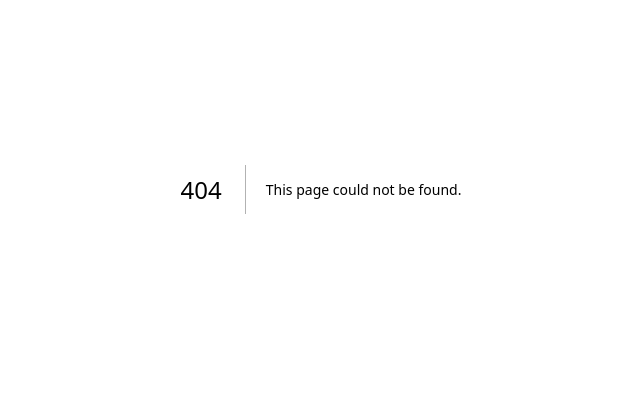
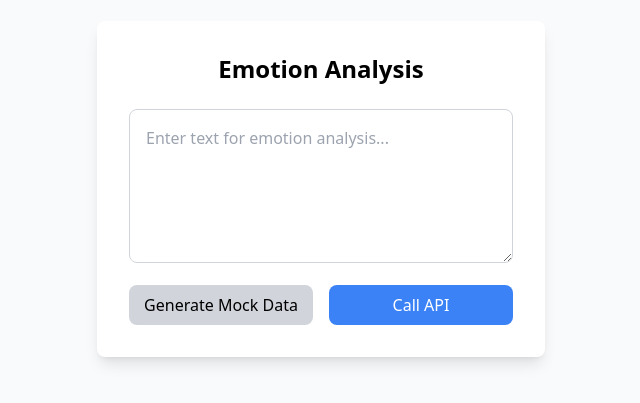
Before and after one commit to Githubak2002/sentiment-analysis-project, a Next.js app: page /emotion-analysis in a window 1280 px wide. Before the commit this address had no page. Shown: the part 211-614 px from the top of the page, without its empty margins (319-959 px from the left). Built offline with nearby package versions, Linux system fonts and the light colour scheme.

Commit message:
added api and frontend to display the response

```diff
--- /dev/null
+++ b/app/api/emotion/route.js
@@ -0,0 +1,47 @@
+// app/api/emotion/route.js
+export async function POST(request) {
+  try {
+    const { inputs } = await request.json();
+
+    const response = await fetch(
+      "https://api-inference.huggingface.co/models/j-hartmann/emotion-english-distilroberta-base",
+      {
+        headers: {
+          Authorization: `Bearer ${process.env.NEXT_PUBLIC_HUGGING_FACE_API_KEY}`,
+          "Content-Type": "application/json",
+        },
+        method: "POST",
+        body: JSON.stringify({ inputs }),
+      }
+    );
+
+    const result = await response.json();
+
+    // Check if the model is loading and return the estimated time
+    if (result.error && result.error.includes("currently loading")) {
+      return new Response(
+        JSON.stringify({
+          error: "Model is loading, please wait...",
+          estimated_time: result.estimated_time,
+        }),
+        { status: 503 } // 503 Service Unavailable: model is loading
+      );
+    }
+
+    // Transform the response into an array of objects
+    const formattedResult = Array.isArray(result)
+      ? result[0].map((item) => ({
+          label: item.label || "Unknown",
+          score: item.score || 0,
+        }))
+      : [];
+
+    return new Response(JSON.stringify(formattedResult), { status: 200 });
+  } catch (error) {
+    console.error("API error:", error);
+    return new Response(
+      JSON.stringify({ error: "Error calling the API" }),
+      { status: 500 }
+    );
+  }
+}
--- /dev/null
+++ b/app/emotion-analysis/page.jsx
@@ -0,0 +1,153 @@
+"use client";
+
+import { useState } from "react";
+
+export default function HomePage() {
+  const [inputText, setInputText] = useState("");
+  const [response, setResponse] = useState(null);
+  const [loading, setLoading] = useState(false);
+  const [estimatedTime, setEstimatedTime] = useState(null);
+
+  // Mock API response
+  const mockResponse = [
+    {
+      label: "anger",
+      score: 0.4598177671432495,
+    },
+    {
+      label: "fear",
+      score: 0.2572673261165619,
+    },
+    {
+      label: "disgust",
+      score: 0.24807099997997284,
+    },
+    {
+      label: "neutral",
+      score: 0.022549116984009743,
+    },
+    {
+      label: "sadness",
+      score: 0.007794627919793129,
+    },
+    {
+      label: "surprise",
+      score: 0.0032203877344727516,
+    },
+    {
+      label: "joy",
+      score: 0.0012796701630577445,
+    },
+  ];
+
+  // Handle generating mock response
+  const handleMockResponse = () => {
+    setResponse(mockResponse); // Set mock response
+    setEstimatedTime(null); // Clear any estimated time
+  };
+
+  // Handle API call
+  const handleApiCall = async () => {
+    setLoading(true); // Set loading state
+    setResponse(null); // Reset previous response
+    setEstimatedTime(null); // Reset estimated time
+
+    try {
+      const res = await fetch("/api/emotion", {
+        method: "POST",
+        headers: {
+          "Content-Type": "application/json",
+        },
+        body: JSON.stringify({ inputs: inputText }),
+      });
+
+      const data = await res.json();
+
+      console.log("Api Result → ", data);
+
+      // Handle model loading case
+      if (data.error && data.error === "Model is loading, please wait...") {
+        setEstimatedTime(data.estimated_time);
+        setResponse({ error: data.error });
+      } else {
+        setResponse(data); // Set API response
+      }
+    } catch (error) {
+      console.error("Error:", error);
+      setResponse({ error: "Failed to fetch data from API" });
+    } finally {
+      setLoading(false); // Reset loading state
+    }
+  };
+
+  return (
+    <div className="min-h-screen flex flex-col items-center justify-center bg-gray-50 p-6">
+      <div className="w-full max-w-md bg-white p-8 rounded-lg shadow-lg">
+        <h1 className="text-2xl font-semibold text-center mb-6">Emotion Analysis</h1>
+
+        {/* Form for text input */}
+        <textarea
+          className="w-full p-4 border border-gray-300 rounded-lg focus:outline-none focus:ring-2 focus:ring-blue-500"
+          rows="5"
+          placeholder="Enter text for emotion analysis..."
+          value={inputText}
+          onChange={(e) => setInputText(e.target.value)}
+        ></textarea>
+
+        {/* Buttons for Mock Response and API Call */}
+        <div className="flex justify-between space-x-4 mt-4">
+          <button
+            onClick={handleMockResponse}
+            className="flex-1 py-2 bg-gray-300 text-black rounded-lg hover:bg-gray-400 transition duration-300"
+          >
+            Generate Mock Data
+          </button>
+          <button
+            onClick={handleApiCall}
+            className="flex-1 py-2 bg-blue-500 text-white rounded-lg hover:bg-blue-600 transition duration-300"
+            disabled={loading}
+          >
+            {loading ? "Calling API..." : "Call API"}
+          </button>
+        </div>
+
+        {/* Displaying the response */}
+        {response && (
+          <div className="mt-6 p-4 bg-gray-100 rounded-lg">
+            <h2 className="text-lg font-semibold">Result:</h2>
+            {response.error ? (
+              <div>
+                <p className="text-red-600">{response.error}</p>
+                {estimatedTime && (
+                  <p className="text-yellow-600">
+                    Estimated time to wait: {estimatedTime} seconds
+                  </p>
+                )}
+              </div>
+            ) : (
+              <div>
+                {/* Display results in a table */}
+                <table className="w-full table-auto mt-4">
+                  <thead className="bg-gray-200">
+                    <tr>
+                      <th className="py-2 px-4 text-left text-sm font-semibold">Emotion</th>
+                      <th className="py-2 px-4 text-left text-sm font-semibold">Score</th>
+                    </tr>
+                  </thead>
+                  <tbody>
+                    {response.map((item, index) => (
+                      <tr key={index} className="border-t">
+                        <td className="py-2 px-4 text-sm">{item.label}</td>
+                        <td className="py-2 px-4 text-sm">{item.score.toFixed(4)}</td>
+                        </tr>
+                    ))}
+                  </tbody>
+                </table>
+              </div>
+            )}
+          </div>
+        )}
+      </div>
+    </div>
+  );
+}
--- a/app/page.js
+++ b/app/page.js
@@ -1,10 +1,17 @@
-import Image from "next/image";
+export default function Home() {
 
-export default function Home() {
   return (
+    <div className="min-h-screen flex flex-col items-center justify-center bg-gray-50 p-6">
+      <div className="w-full max-w-md bg-white p-8 rounded-lg shadow-lg">
 
-  <main>
-    Main page Hello bro!
-  </main>
+
+      </div>
+    </div>
   );
 }
+
+
+/** IMPORTANT: content to analysis
+
+As the meeting ended, Mark sat back in his chair, his mind racing with frustration. He had just presented his idea, but instead of support, he was met with resistance from his colleagues. The feeling of anger surged through him, with a score of 0.45, as he thought about how dismissive they were. He had worked so hard on the project, only to have it brushed aside. His fists clenched as he replayed the conversation in his mind, frustrated by their lack of understanding. At the same time, a sense of fear lingered in his thoughts, scoring 0.4. He feared that this rejection would affect his career prospects. What if this project was the one chance he had to prove himself? The uncertainty about his future made his stomach tighten. Despite these intense emotions, there was also a small part of him that felt a little sadness and disgust, but these emotions barely registered compared to the dominant anger and fear..
+ */
```
